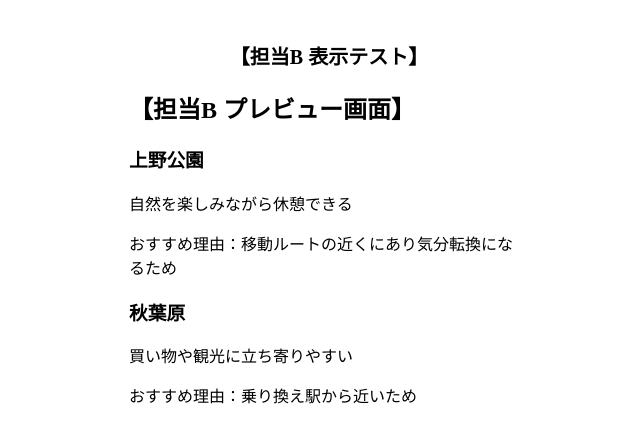
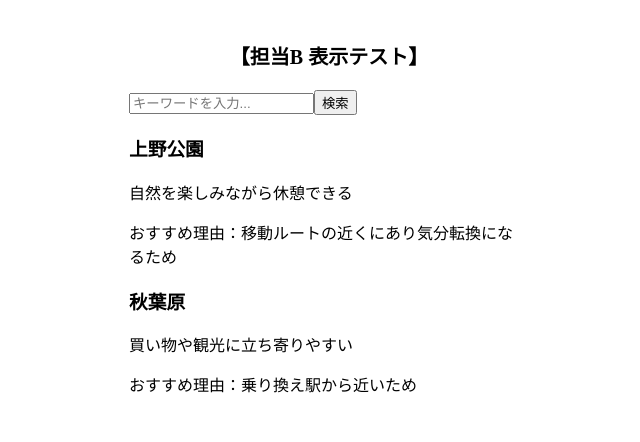
Before and after one commit to towazo/hackathon-travelguide, a React (Vite) app: page / in a window 1280 px wide. Shown: the top 442 px of the page, without its empty margins (311-951 px from the left). Built offline with nearby package versions, Linux system fonts and the light colour scheme.

Commit message:
UI仮変更

```diff
--- a/src/App.jsx
+++ b/src/App.jsx
@@ -1,7 +1,6 @@
 import SpotResultList from "./components/SpotResultList";
 
 function App() {
-  // 手順書にあるダミーデータ
   const dummySpots = [
     { name: "上野公園", description: "自然を楽しみながら休憩できる", reason: "移動ルートの近くにあり気分転換になるため" },
     { name: "秋葉原", description: "買い物や観光に立ち寄りやすい", reason: "乗り換え駅から近いため" },
@@ -13,7 +12,6 @@
         【担当B 表示テスト】
       </h1>
 
-      {/* 👈 あなたが作った一覧部品をここで絶対に呼び出す！ */}
       <SpotResultList spots={dummySpots} />
     </div>
   );
--- a/src/components/SpotResultList.jsx
+++ b/src/components/SpotResultList.jsx
@@ -1,20 +1,21 @@
 import SpotCard from "./SpotCard";
 
-// 画面確認用のダミーデータ
-const dummySpots = [
-  { name: "上野公園", description: "自然を楽しみながら休憩できる", reason: "移動ルートの近くにあり気分転換になるため" },
-  { name: "秋葉原", description: "買い物や観光に立ち寄りやすい", reason: "乗り換え駅から近いため" },
-];
+function SpotResultList({ spots = [] }) {
+  return (
+    <div className="p-4">
+      {/* 💡 HTML風のコード（タグ）はここに書きます！ */}
+      <div className="join w-full mb-6 shadow-md">
+        <input
+          type="text"
+          placeholder="キーワードを入力..."
+          className="input input-bordered join-item w-full bg-base-100"
+        />
+        <button className="btn btn-primary join-item">検索</button>
+      </div>
 
-function SpotResultList() {
-  return (
-    <div className="p-6 max-w-md mx-auto bg-base-200 min-h-screen">
-      <h2 className="text-xl font-bold mb-4 text-center border-b pb-2">
-        【担当B プレビュー画面】
-      </h2>
-
+      {/* スポット一覧 */}
       <div className="flex flex-col gap-4">
-        {dummySpots.map((spot) => (
+        {spots.map((spot) => (
           <SpotCard key={spot.name} spot={spot} />
         ))}
       </div>
@@ -22,6 +23,4 @@
   );
 }
 
-// 💡 画面を乗っ取るための魔法：
-// App.jsxがこのファイルを呼び出していなくても、この部品自体を「App」という名前で偽装してエクスポートします
 export default SpotResultList;
```
Also changed, not shown: src/styles/App.css (+6 -15 lines).
